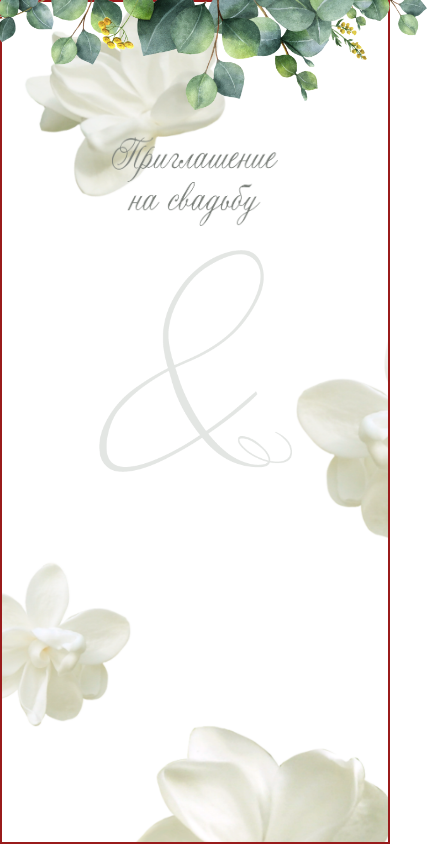
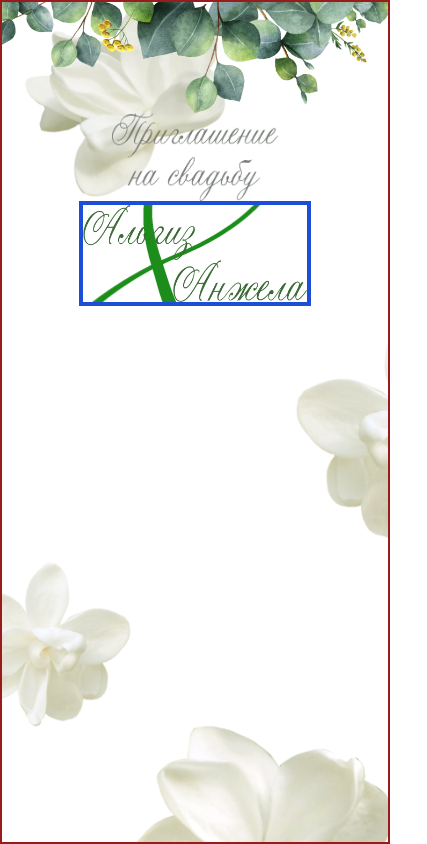
Before and after one commit to Aidarchik/weddingAlgizAndAngela, a React (Create React App) app: page / in a window 390 px wide. Shown: the top 844 px of the page, 427 px wide, since content can reach past the window. Built offline with nearby package versions, Linux system fonts and the light colour scheme.

Commit message:
адаптив

```diff
--- a/src/App.js
+++ b/src/App.js
@@ -15,6 +15,9 @@ function App() {
     <div className="App">
       <div className="bg-hero-pattern bg-fixed bg-cover bg-center">
         <Invite image={{ greenBranch, invite, algiz, and, angela, egg }} />
+        <Invite image={{ greenBranch, invite, algiz, and, angela, egg }} />
+        <Invite image={{ greenBranch, invite, algiz, and, angela, egg }} />
+        <Invite image={{ greenBranch, invite, algiz, and, angela, egg }} />
         {/* <div className="h-screen border-2 border-red-800 flex justify-center">
           <div className="relative w-20 sm:w-40 md:w-60 h-20 border-2 border-green-800">
             <div className="absolute top-[-20px] left-[calc(50%-160px+140px)] sm:left-[calc(50%-160px+97px)] w-10 sm:w-32 md:w-52 h-10 border-2 border-blue-800"></div>
--- a/src/components/invite.js
+++ b/src/components/invite.js
@@ -1,23 +1,19 @@
 export default function Invite(props) {
   const { greenBranch, invite, algiz, and, angela, egg } = props.image;
   return (
-    <div className="h-full min-h-screen border-2 border-red-800 flex container mx-auto">
+    <div className="h-full min-h-screen border-2 container mx-auto border-red-800 overflow-hidden mb-5">
       <div className="invite__row flex flex-col content-center justify-start">
         <div className="invite__column flex-grow-0 flex-shrink basis-auto">
           <div className="invite__item border-0 border-blue-700">
             <div className="invite__item__row flex justify-center">
               <div className="invite__item__image flex-grow-0 flex-shrink-0 basis-[120%]">
-                <img
-                  src={greenBranch}
-                  alt=""
-                  className="relative top-[-7vw] mx-auto"
-                />
+                <img src={greenBranch} alt="" className="relative mx-auto" />
               </div>
             </div>
           </div>
         </div>
         <div className="invite__column flex-grow-0 flex-shrink basis-auto">
-          <div className="invite__item border-0 border-blue-700 mb-6">
+          <div className="invite__item border-0 border-blue-700">
             <div className="invite__item__row flex justify-center">
               <div className="invite__item__image flex-grow-0 flex-shrink-0 basis-[43%]">
                 <img
@@ -30,14 +26,17 @@ export default function Invite(props) {
           </div>
         </div>
         <div className="invite__column flex-grow-0 flex-shrink basis-auto">
-          <div className="invite__item border-0 border-blue-700">
+          <div className="invite__item">
             <div className="invite__item__row flex justify-center">
-              <div className="invite__item__image flex-grow-0 flex-shrink-0 basis-[50%]">
-                <img
-                  src={and}
-                  alt=""
-                  className="opacity-20 contrast-[10%] mx-auto"
-                />
+              <div className="invite__item__image flex-grow-0 flex-shrink-0 basis-[60%] border-2 border-blue-700 bg-bg-and bg-local bg-center">
+                <div className="flex flex-col names__row border-2 border-blue-700">
+                  <div className="names__images mr-[50%]">
+                    <img src={algiz} alt="" />
+                  </div>
+                  <div className="names__images ml-[40%]">
+                    <img src={angela} alt="" />
+                  </div>
+                </div>
               </div>
             </div>
           </div>
--- a/tailwind.config.js
+++ b/tailwind.config.js
@@ -1,14 +1,13 @@
 /** @type {import('tailwindcss').Config} */
 module.exports = {
-  content: [
-    "./src/**/*.{js,jsx,ts,tsx}"
-  ],
+  content: ["./src/**/*.{js,jsx,ts,tsx}"],
   theme: {
     extend: {
-      backgroundImage:{
-        'hero-pattern':"url('./assets/background.png')",
-      }
+      backgroundImage: {
+        "hero-pattern": "url('./assets/background.png')",
+        "bg-and": "url('./assets/and.png')",
+      },
     },
   },
   plugins: [],
-}
+};
```
Also changed, not shown: src/assets/green_branch.png, src/assets/green_branch1.png (added).
